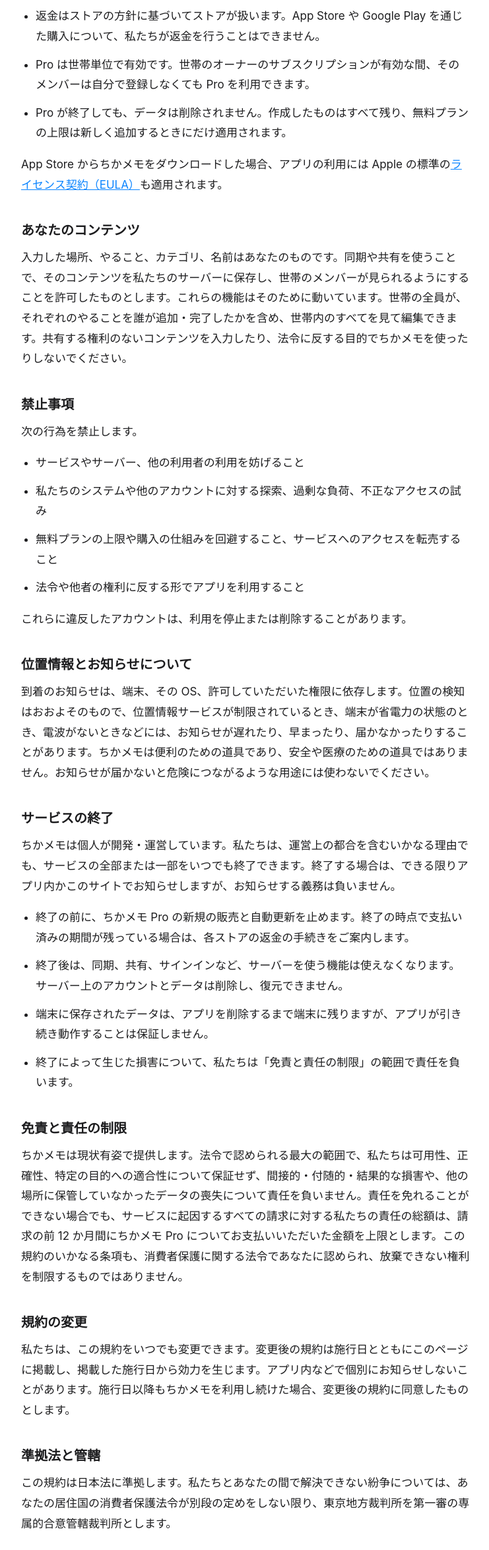
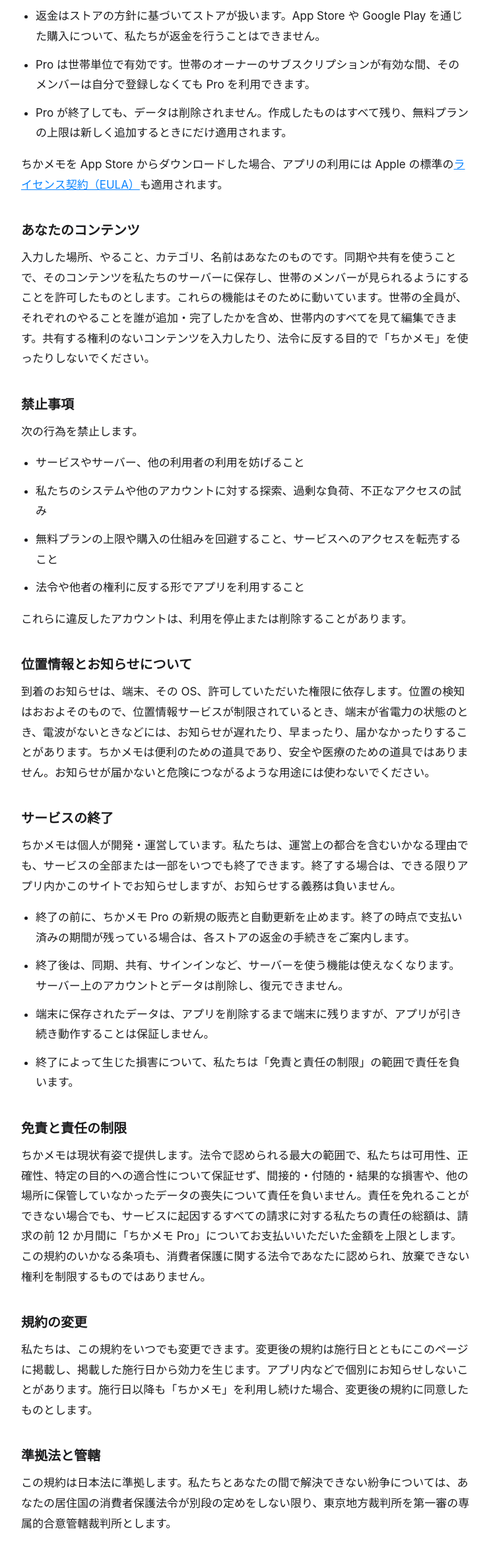
Before and after one commit to mickamy/LocateDo, a plain HTML site: page site/terms-ja.html in a window 1280 px wide. Shown: the part 1499-3848 px from the top of the page at 66% size, without its empty margins (268-1009 px from the left). Drawn offline with Linux system fonts and the light colour scheme.

Commit message:
fix: keep the Japanese app name from running into the hiragana before it on the site and in the update screen

```diff
--- a/shared/strings/ja.yaml
+++ b/shared/strings/ja.yaml
@@ -309,7 +309,7 @@ paywall:
   unavailable: "プランを読み込めませんでした。しばらくしてからお試しください。"
 update:
   title: "アップデートが必要です"
-  message: "このバージョンのちかメモは使えなくなりました。最新のバージョンにアップデートしてください。"
+  message: "このバージョンのアプリは使えなくなりました。最新のバージョンにアップデートしてください。"
   open_app_store: "App Store を開く"
   android_open_play: "Google Play を開く"
 maintenance:
--- a/site/terms-ja.html
+++ b/site/terms-ja.html
@@ -77,10 +77,10 @@
     <li>Pro は世帯単位で有効です。世帯のオーナーのサブスクリプションが有効な間、そのメンバーは自分で登録しなくても Pro を利用できます。</li>
     <li>Pro が終了しても、データは削除されません。作成したものはすべて残り、無料プランの上限は新しく追加するときにだけ適用されます。</li>
   </ul>
-  <p>App Store からちかメモをダウンロードした場合、アプリの利用には Apple の標準の<a href="https://www.apple.com/legal/internet-services/itunes/dev/stdeula/">ライセンス契約（EULA）</a>も適用されます。</p>
+  <p>ちかメモを App Store からダウンロードした場合、アプリの利用には Apple の標準の<a href="https://www.apple.com/legal/internet-services/itunes/dev/stdeula/">ライセンス契約（EULA）</a>も適用されます。</p>
 
   <h2>あなたのコンテンツ</h2>
-  <p>入力した場所、やること、カテゴリ、名前はあなたのものです。同期や共有を使うことで、そのコンテンツを私たちのサーバーに保存し、世帯のメンバーが見られるようにすることを許可したものとします。これらの機能はそのために動いています。世帯の全員が、それぞれのやることを誰が追加・完了したかを含め、世帯内のすべてを見て編集できます。共有する権利のないコンテンツを入力したり、法令に反する目的でちかメモを使ったりしないでください。</p>
+  <p>入力した場所、やること、カテゴリ、名前はあなたのものです。同期や共有を使うことで、そのコンテンツを私たちのサーバーに保存し、世帯のメンバーが見られるようにすることを許可したものとします。これらの機能はそのために動いています。世帯の全員が、それぞれのやることを誰が追加・完了したかを含め、世帯内のすべてを見て編集できます。共有する権利のないコンテンツを入力したり、法令に反する目的で「ちかメモ」を使ったりしないでください。</p>
 
   <h2>禁止事項</h2>
   <p>次の行為を禁止します。</p>
@@ -105,10 +105,10 @@
   </ul>
 
   <h2>免責と責任の制限</h2>
-  <p>ちかメモは現状有姿で提供します。法令で認められる最大の範囲で、私たちは可用性、正確性、特定の目的への適合性について保証せず、間接的・付随的・結果的な損害や、他の場所に保管していなかったデータの喪失について責任を負いません。責任を免れることができない場合でも、サービスに起因するすべての請求に対する私たちの責任の総額は、請求の前 12 か月間にちかメモ Pro についてお支払いいただいた金額を上限とします。この規約のいかなる条項も、消費者保護に関する法令であなたに認められ、放棄できない権利を制限するものではありません。</p>
+  <p>ちかメモは現状有姿で提供します。法令で認められる最大の範囲で、私たちは可用性、正確性、特定の目的への適合性について保証せず、間接的・付随的・結果的な損害や、他の場所に保管していなかったデータの喪失について責任を負いません。責任を免れることができない場合でも、サービスに起因するすべての請求に対する私たちの責任の総額は、請求の前 12 か月間に「ちかメモ Pro」についてお支払いいただいた金額を上限とします。この規約のいかなる条項も、消費者保護に関する法令であなたに認められ、放棄できない権利を制限するものではありません。</p>
 
   <h2>規約の変更</h2>
-  <p>私たちは、この規約をいつでも変更できます。変更後の規約は施行日とともにこのページに掲載し、掲載した施行日から効力を生じます。アプリ内などで個別にお知らせしないことがあります。施行日以降もちかメモを利用し続けた場合、変更後の規約に同意したものとします。</p>
+  <p>私たちは、この規約をいつでも変更できます。変更後の規約は施行日とともにこのページに掲載し、掲載した施行日から効力を生じます。アプリ内などで個別にお知らせしないことがあります。施行日以降も「ちかメモ」を利用し続けた場合、変更後の規約に同意したものとします。</p>
 
   <h2>準拠法と管轄</h2>
   <p>この規約は日本法に準拠します。私たちとあなたの間で解決できない紛争については、あなたの居住国の消費者保護法令が別段の定めをしない限り、東京地方裁判所を第一審の専属的合意管轄裁判所とします。</p>
```
Also changed, not shown: site/delete-account-ja.html (+1 -1 lines), site/privacy-ja.html (+1 -1 lines), site/support-ja.html (+1 -1 lines), 2 other files.
